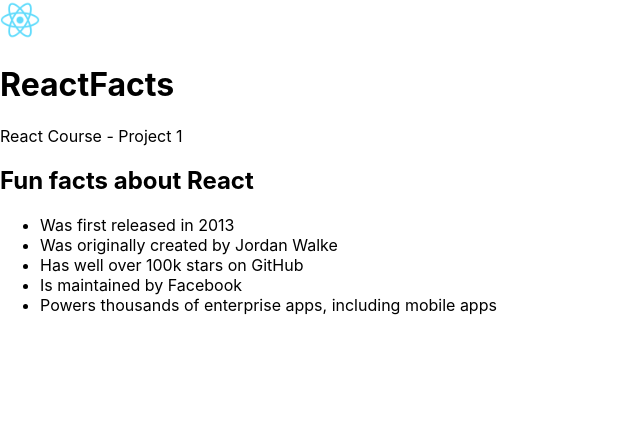
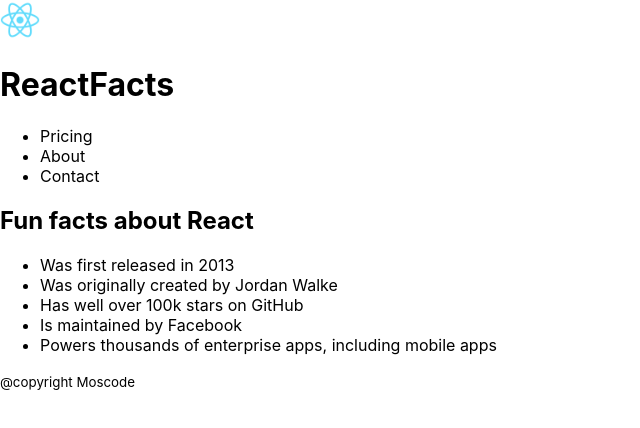
Before and after one commit to Moscode/React.JS-PROJECTS, a React (Create React App) app in the folder React_Facts_App/static_page_react/: page / in a window 1280 px wide. Shown: the top 428 px of the page, without its empty margins (0-640 px from the left). Built offline with nearby package versions, Linux system fonts and the light colour scheme.

Commit message:
[feat]: breaking page into components the right way

```diff
--- a/React_Facts_App/static_page_react/src/App.js
+++ b/React_Facts_App/static_page_react/src/App.js
@@ -1,8 +1,25 @@
 import './App.css';
+const logo = require('./logo192.png');
 
-const logo = require('./logo192.png');
-function ReactGists(){
+function Header(){
   return(
+      <header>
+        <img src={logo} alt="" width="40px"/>
+        <h1>ReactFacts</h1>
+        <nav>
+          <ul>
+            <li>Pricing</li>
+            <li>About</li>
+            <li>Contact</li>
+          </ul>
+        </nav>
+      </header>
+  )
+}
+function Main(){
+  return(
+    <div>
+      <h2> Fun facts about React </h2>
       <ul>
           <li>Was first released in 2013</li>
           <li>Was originally created by Jordan Walke</li>
@@ -10,22 +27,21 @@
           <li>Is maintained by Facebook</li>
           <li>Powers thousands of enterprise apps, including mobile apps</li>
       </ul>
+    </div>
+  )
+}
+
+function Footer(){
+  return(
+    <small>@copyright Moscode</small>
   )
 }
 function App() {
   return (
     <div className="App">
-      <header>
-        <img src={logo} alt="" width="40px"/>
-        <h1>ReactFacts</h1>
-        <nav>React Course - Project 1</nav>
-      </header>
-      <main>
-        <h2>
-          Fun facts about React
-        </h2>
-        <ReactGists />
-      </main>
+      <Header />
+      <Main />
+      <Footer />
     </div>
   );
 }
```
